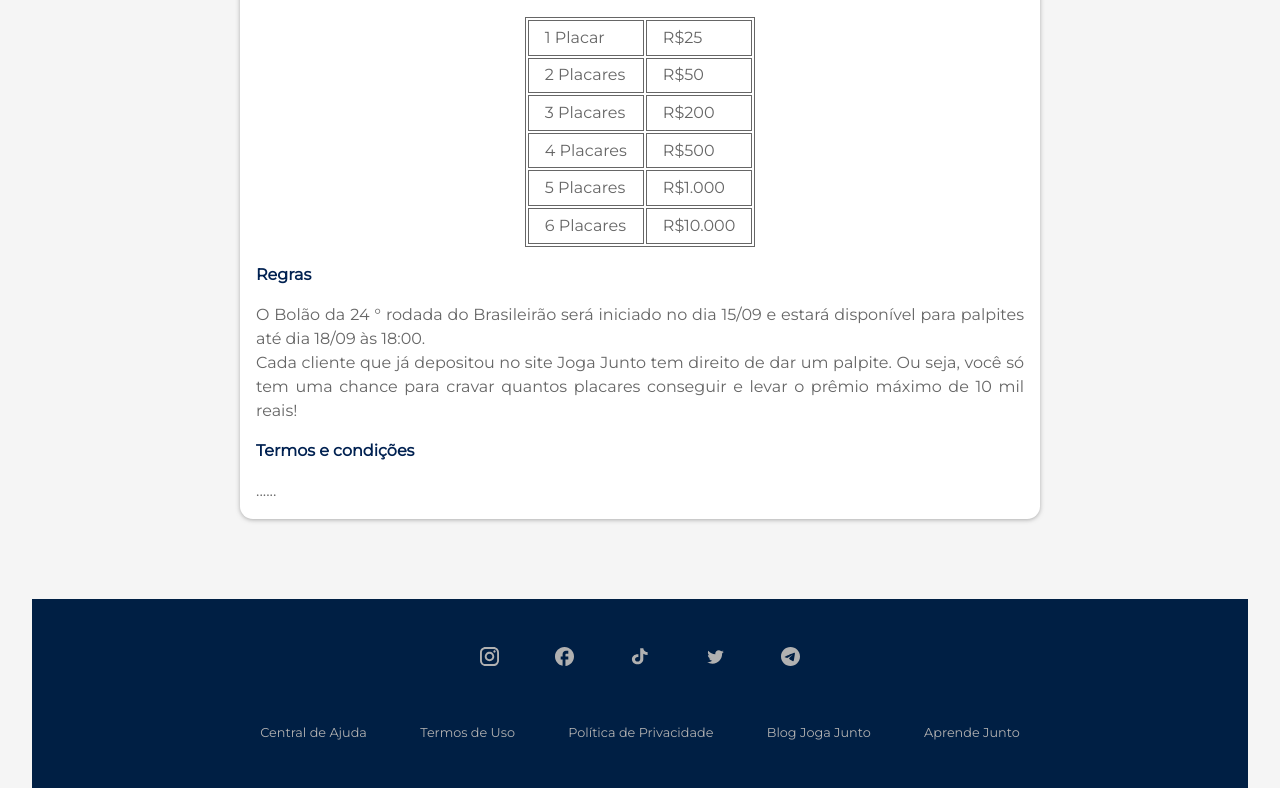
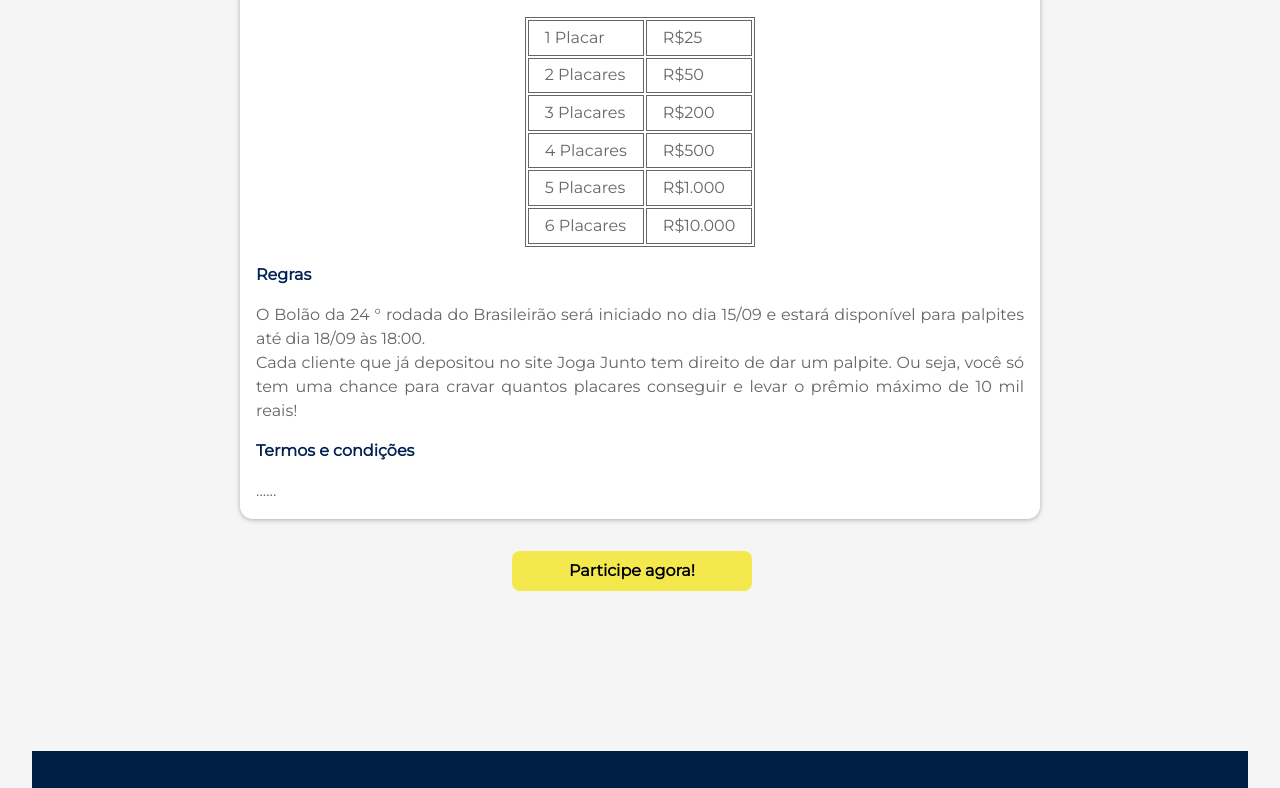
Before and after one commit to guipiri/bolao-jogajunto, a React (Vite) app: page / in a window 1280 px wide. Shown: the part 965-1753 px from the top of the page. Built offline with nearby package versions, Linux system fonts and the light colour scheme.

Commit message:
feat: cta button style

```diff
--- a/src/routes/palpite/Palpite.css
+++ b/src/routes/palpite/Palpite.css
@@ -72,9 +72,8 @@
 }
 
 .divButton button {
-  width: 12rem;
+  width: 15rem;
   height: 100%;
-
 }
 
 .above {
--- a/src/routes/regras/Regras.css
+++ b/src/routes/regras/Regras.css
@@ -29,7 +29,7 @@
   box-shadow: 0 1px 4px #66666682;
   background-color: #fff;
   border-radius: 0.8rem;
-  margin: 0rem .5rem 5rem .5rem;
+  margin: 0rem .5rem 2rem .5rem;
 }
 
 .regrasDiv ol {
@@ -64,3 +64,24 @@
   width: 100%;
   justify-content: center;
 }
+
+.cta {
+  padding: 0.5rem;
+  background-color: #f3e84e;
+  border: none;
+  color: black;
+  font-weight: bold;
+  border-radius: 0.5rem;
+  margin-right: 1rem;
+  font-size: .9rem;
+  width: 15rem;
+  text-align: center;
+  margin-bottom: 10rem;
+  font-size: 1rem;
+}
+
+.cta:hover {
+  cursor: pointer;
+  box-shadow: 1px 1px 8px #91919181;
+  transition: 0.2s;
+}
--- a/src/routes/regras/Regras.jsx
+++ b/src/routes/regras/Regras.jsx
@@ -1,7 +1,7 @@
 import React, { useState } from "react";
 import "./Regras.css";
 import banner from "../../assets/banner_bolao.png";
-import teste from "../../assets/teste-4x1.png";
+import { NavLink } from "react-router-dom";
 
 function Regras() {
   return (
@@ -77,6 +77,9 @@ function Regras() {
         <h4>Termos e condições</h4>
         <p>......</p>
       </div>
+      <NavLink to="/palpite" className="cta">
+        Participe agora!
+      </NavLink>
     </div>
   );
 }
```
